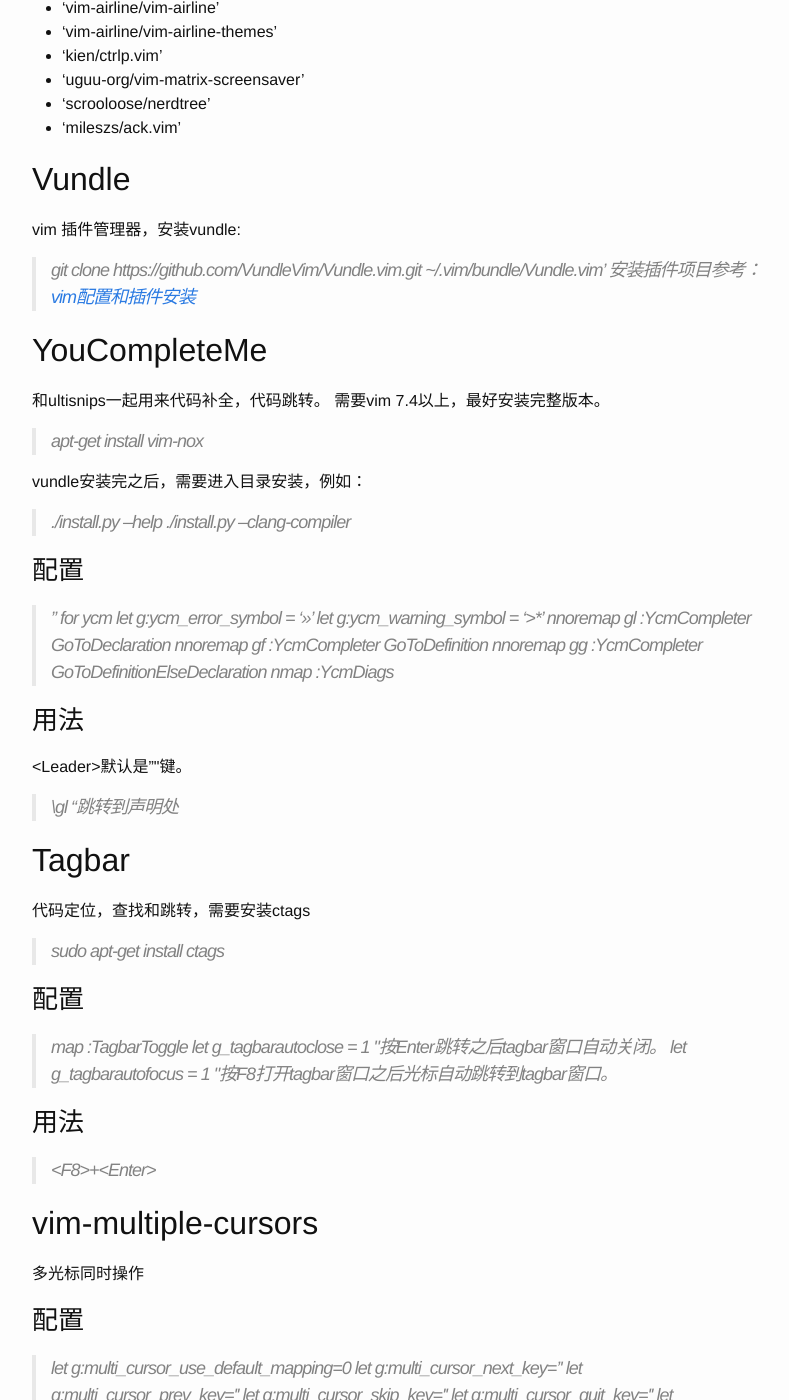
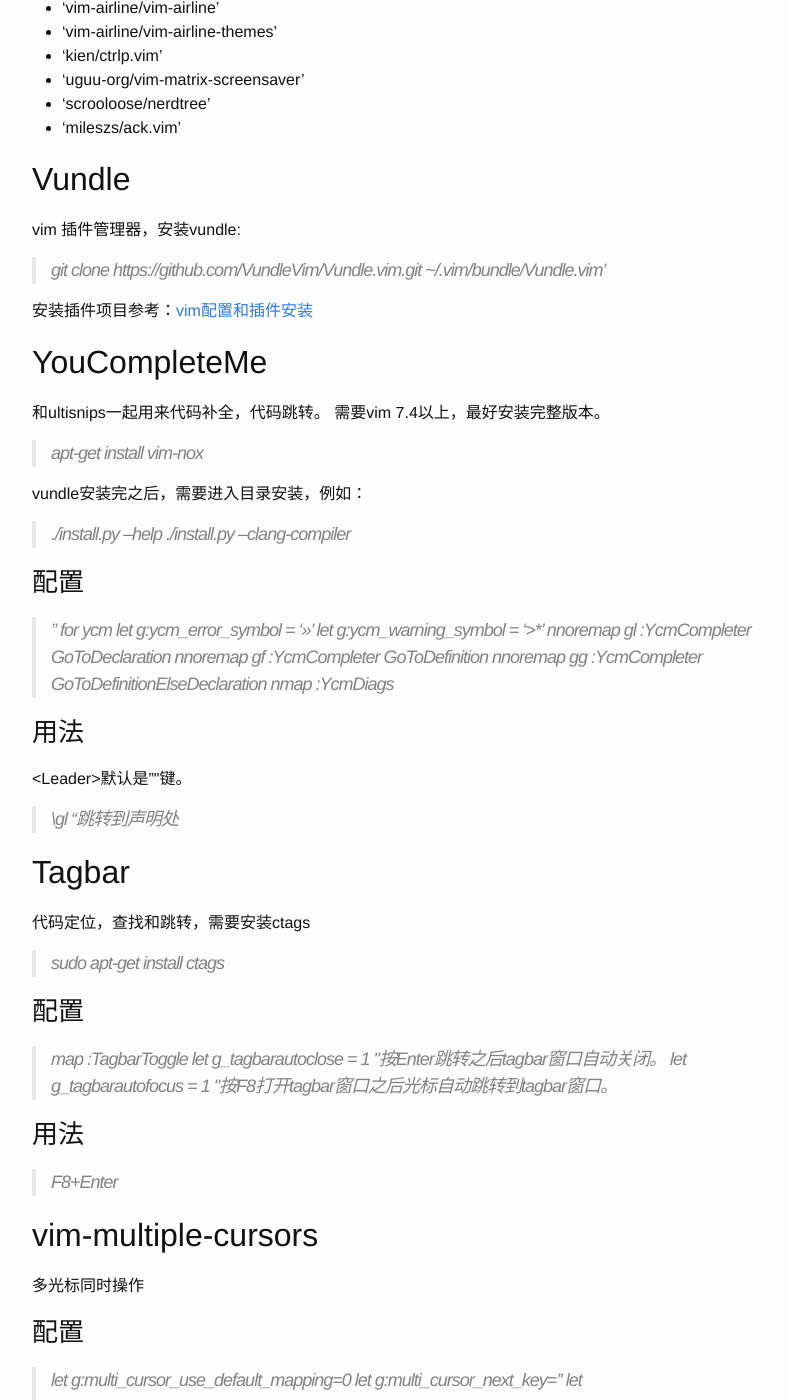
Before and after one commit to zhnpeng/zhnpeng.github.io, a Jekyll site: the page built from _posts/2017-1-14-vim-plugins.md, in a window 1280 px wide and 1400 px high, scrolled down 465 px. Shown: the whole window, without its empty margins (238-1027 px from the left). Built offline with Jekyll 4.4.1, drawn with Linux system fonts in a browser that asks for light colours; Markdown is read by kramdown in place of the engine named in the settings.

Commit message:
refine style

```diff
--- a/_posts/2017-1-14-vim-plugins.md
+++ b/_posts/2017-1-14-vim-plugins.md
@@ -9,21 +9,23 @@
 ================
 # vimrc plugins
 includes:
-- 'VundleVim/Vundle.vim'
-- 'Valloric/YouCompleteMe'
-- 'SirVer/ultisnips'
-- 'majutsushi/tagbar'
-- 'terryma/vim-multiple-cursors'
-- 'vim-airline/vim-airline'
-- 'vim-airline/vim-airline-themes'
-- 'kien/ctrlp.vim'
-- 'uguu-org/vim-matrix-screensaver'
-- 'scrooloose/nerdtree'
-- 'mileszs/ack.vim'
+* 'VundleVim/Vundle.vim'
+* 'Valloric/YouCompleteMe'
+* 'SirVer/ultisnips'
+* 'majutsushi/tagbar'
+* 'terryma/vim-multiple-cursors'
+* 'vim-airline/vim-airline'
+* 'vim-airline/vim-airline-themes'
+* 'kien/ctrlp.vim'
+* 'uguu-org/vim-matrix-screensaver'
+* 'scrooloose/nerdtree'
+* 'mileszs/ack.vim'
 
 ## Vundle
 vim 插件管理器，安装vundle:
+
 > git clone https://github.com/VundleVim/Vundle.vim.git ~/.vim/bundle/Vundle.vim'
+
 安装插件项目参考：<a href="https://github.com/layjump/vimrc.git">vim配置和插件安装</a>
 
 ## YouCompleteMe
@@ -65,7 +67,7 @@
 
 ### 用法
 
-> \<F8\>+\<Enter\>
+> F8+Enter
 
 ## vim-multiple-cursors
 多光标同时操作
@@ -92,7 +94,7 @@
 ### 用法
 
 > :Ack! keyword
-> \a keyword
+> \\a keyword
 
 ## ctrlp.vim
 文件查找，支持递归
```
